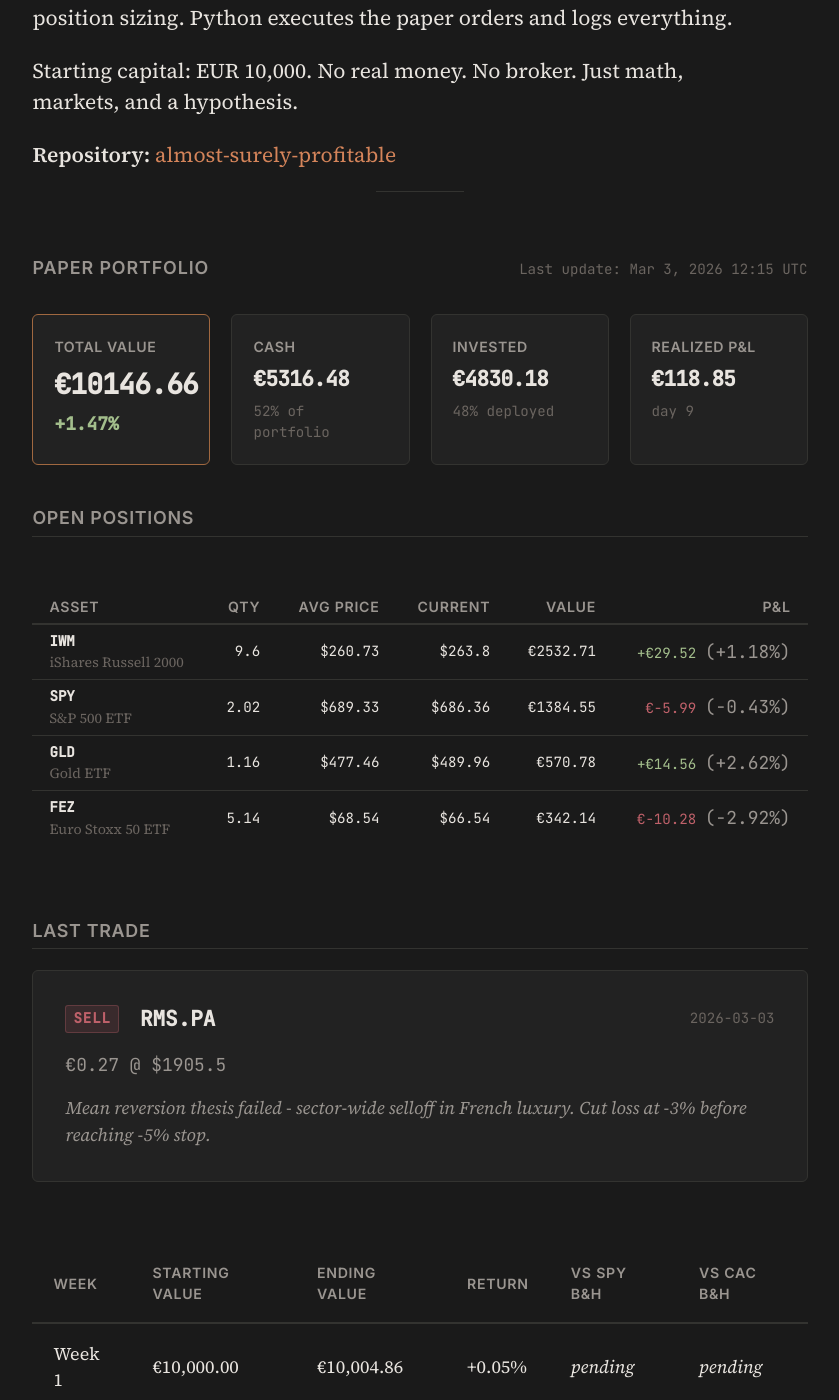
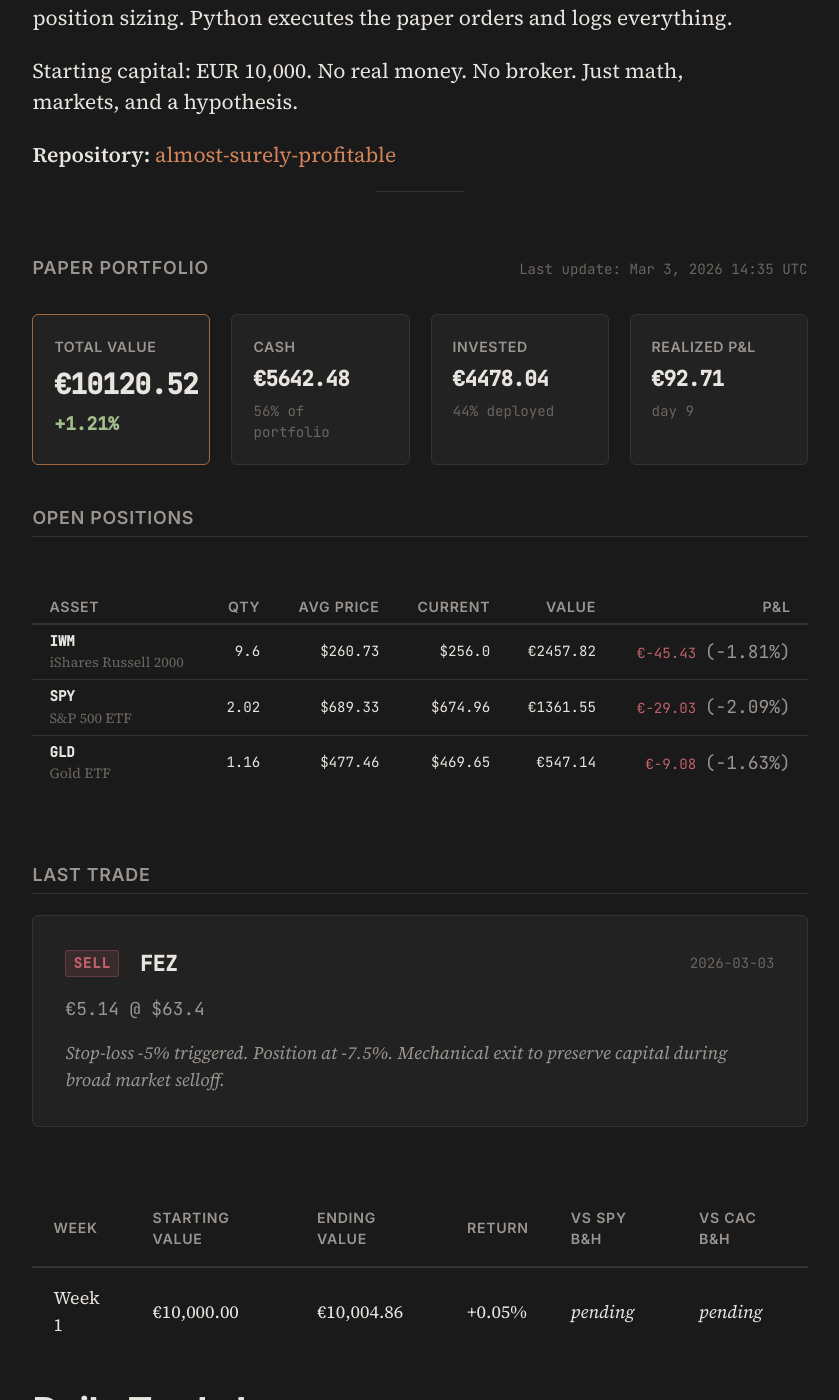
Before and after one commit to Alm0stSurely/alm0stsurely.github.io, a Jekyll site: the page built from trading.md, in a window 1280 px wide and 1400 px high, scrolled down 854 px. Shown: the whole window, without its empty margins (220-1059 px from the left). Built offline with Jekyll 4.4.1, drawn with Linux system fonts in a browser that asks for light colours.

Commit message:
update: portfolio data - sold FEZ on stop-loss

```diff
--- a/_data/portfolio.json
+++ b/_data/portfolio.json
@@ -1,10 +1,10 @@
 {
-  "last_updated": "2026-03-03T12:15:00Z",
+  "last_updated": "2026-03-03T14:35:00Z",
   "starting_capital": 10000.00,
-  "cash": 5316.48,
-  "total_value": 10146.66,
-  "total_return_pct": 1.47,
-  "total_realized_pnl": 118.85,
+  "cash": 5642.48,
+  "total_value": 10120.52,
+  "total_return_pct": 1.21,
+  "total_realized_pnl": 92.71,
   "days_active": 9,
   "positions": [
     {
@@ -12,52 +12,41 @@
       "name": "iShares Russell 2000",
       "quantity": 9.60,
       "avg_price": 260.73,
-      "current_price": 263.80,
-      "market_value": 2532.71,
-      "pnl": 29.52,
-      "pnl_pct": 1.18,
-      "allocation_pct": 24.96
+      "current_price": 256.00,
+      "market_value": 2457.82,
+      "pnl": -45.43,
+      "pnl_pct": -1.81,
+      "allocation_pct": 24.29
     },
     {
       "ticker": "SPY",
       "name": "S&P 500 ETF",
       "quantity": 2.02,
       "avg_price": 689.33,
-      "current_price": 686.36,
-      "market_value": 1384.55,
-      "pnl": -5.99,
-      "pnl_pct": -0.43,
-      "allocation_pct": 13.65
+      "current_price": 674.96,
+      "market_value": 1361.55,
+      "pnl": -29.03,
+      "pnl_pct": -2.09,
+      "allocation_pct": 13.45
     },
     {
       "ticker": "GLD",
       "name": "Gold ETF",
       "quantity": 1.16,
       "avg_price": 477.46,
-      "current_price": 489.96,
-      "market_value": 570.78,
-      "pnl": 14.56,
-      "pnl_pct": 2.62,
-      "allocation_pct": 5.62
-    },
-    {
-      "ticker": "FEZ",
-      "name": "Euro Stoxx 50 ETF",
-      "quantity": 5.14,
-      "avg_price": 68.54,
-      "current_price": 66.54,
-      "market_value": 342.14,
-      "pnl": -10.28,
-      "pnl_pct": -2.92,
-      "allocation_pct": 3.37
+      "current_price": 469.65,
+      "market_value": 547.14,
+      "pnl": -9.08,
+      "pnl_pct": -1.63,
+      "allocation_pct": 5.41
     }
   ],
   "last_trade": {
     "date": "2026-03-03",
-    "ticker": "RMS.PA",
+    "ticker": "FEZ",
     "action": "sell",
-    "price": 1905.50,
-    "amount": 0.27,
-    "reasoning": "Mean reversion thesis failed - sector-wide selloff in French luxury. Cut loss at -3% before reaching -5% stop."
+    "price": 63.40,
+    "amount": 5.14,
+    "reasoning": "Stop-loss -5% triggered. Position at -7.5%. Mechanical exit to preserve capital during broad market selloff."
   }
 }
```
